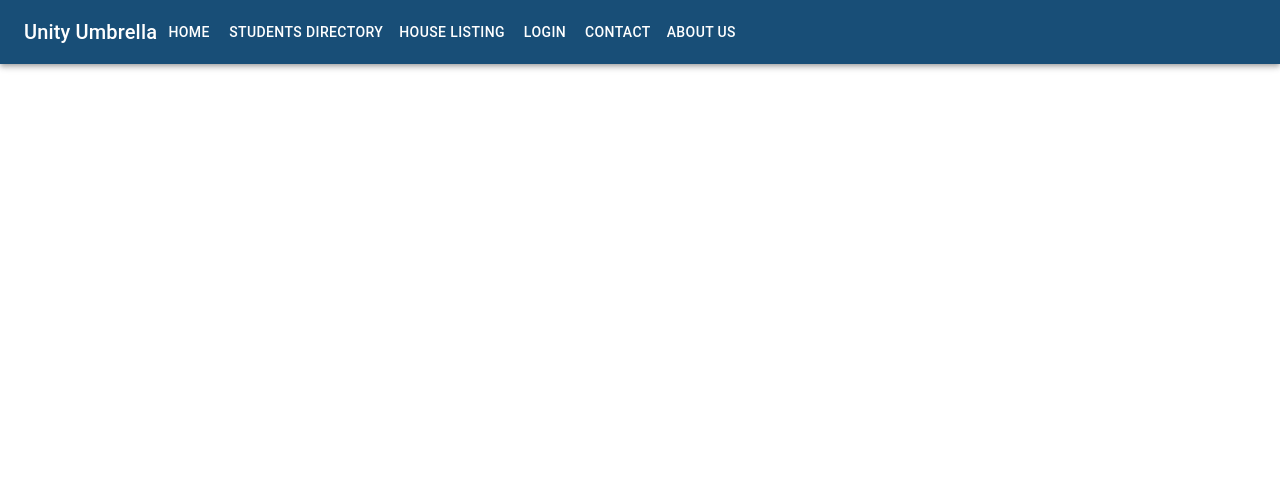
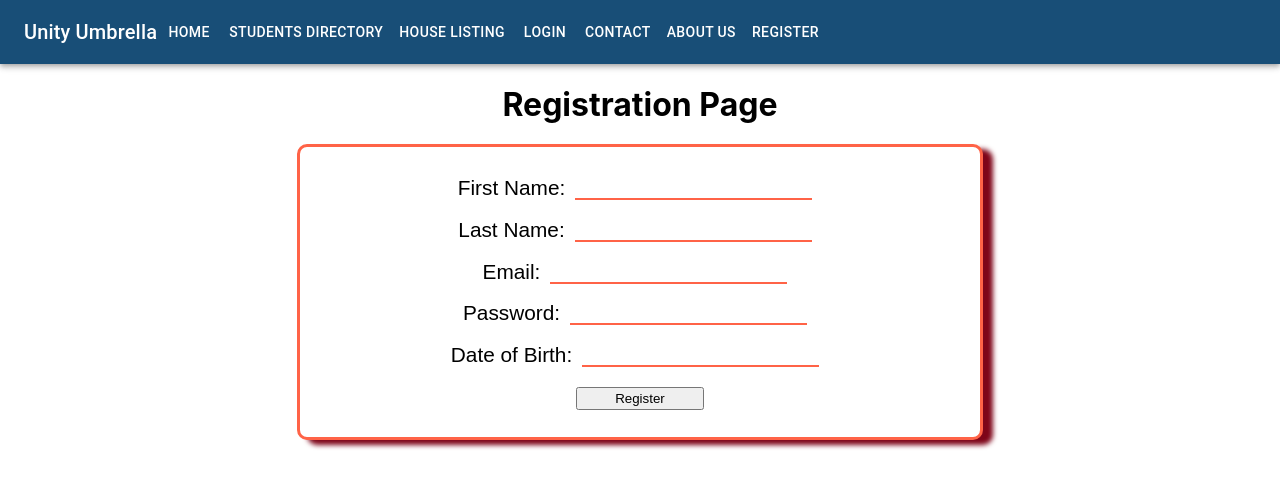
Before and after one commit to Unity-Umbrella/unity_umbrella, a React (Create React App) app: page /registration in a window 1280 px wide. Shown: the top 488 px of the page. Built offline with nearby package versions, Linux system fonts and the light colour scheme.

Commit message:
REgistration page added

```diff
--- a/package.json
+++ b/package.json
@@ -13,6 +13,7 @@
     "@types/node": "^16.18.57",
     "@types/react": "^18.2.25",
     "@types/react-dom": "^18.2.10",
+    "axios": "^1.5.1",
     "react": "^18.2.0",
     "react-dom": "^18.2.0",
     "react-router-dom": "^6.16.0",
--- a/src/App.tsx
+++ b/src/App.tsx
@@ -7,6 +7,7 @@ import Header from "./components/Header/Header";
 import StudentDirectory from "./pages/StudentDirectory/StudentDirectory";
 import HouseListing from './pages/HouseListing/HouseListing';
 import LoginPage from "./pages/Login/Login";
+import RegistrationPage from './pages/Registration/Registration';
 
 
 const theme = createTheme();
@@ -21,6 +22,8 @@ function App() {
                   <Route path="/student-directory" element={<StudentDirectory/>}/>
                   <Route path="/house-listing" element={<HouseListing/>}/>
                   <Route path="/login" element={<LoginPage/>}/>
+                  <Route path="/registration" element={<RegistrationPage/>}/>
+
                   {/* Add more routes as needed */}
               </Routes>
           </div>
--- a/src/components/Header/Header.tsx
+++ b/src/components/Header/Header.tsx
@@ -19,6 +19,7 @@ const Header: React.FC = () => {
                 <Button color="inherit" component={Link} to="/Login">Login</Button>
                 <Button color="inherit" component={Link} to="/contact-us">Contact</Button>
                 <Button color="inherit" component={Link} to="/about-us">About Us</Button>
+                <Button color="inherit" component={Link} to="/Registration">Register</Button>
             </Toolbar>
         </AppBar>
     );
--- a/src/index.css
+++ b/src/index.css
@@ -11,3 +11,50 @@ code {
   font-family: source-code-pro, Menlo, Monaco, Consolas, 'Courier New',
     monospace;
 }
+
+.form-input {
+  margin: 10px;
+  padding: 5px;
+  width: 100%;
+}
+.error {
+  color: red;
+}
+
+#reg{
+  width: 50%;
+  padding: 20px;
+  margin: 0 auto;
+  border: 3px solid tomato;
+  border-radius: 10px;
+  box-shadow: 10px 5px 5px rgb(126, 5, 25);
+  background-color: rgb(255, 255, 255);
+  text-align: center;
+  line-height: 2;
+
+}
+#txt{
+  text-align: center;
+  margin-bottom: 20px;
+}
+form {
+  font-size: 1.3rem;
+  font-family: Arial, Helvetica, sans-serif;
+  font-weight: 500;
+    color: black;
+
+
+}
+form input{
+  border: none;
+  border-bottom: 2px solid tomato;
+  background: none;
+  outline: none;
+  padding: 0 30px;
+  margin:  0 10px;
+
+}
+#submit_btn{
+  width: 20%;
+  padding: 2px 10px;
+}
--- /dev/null
+++ b/src/pages/Registration/Registration.tsx
@@ -0,0 +1,217 @@
+import React, { Component, ChangeEvent, FormEvent } from 'react';
+import Axios from 'axios';
+
+interface RegistrationPageState {
+    firstName: string;
+    lastName: string;
+    email: string;
+    password: string;
+    dob: string;
+    firstNameError: string | null;
+    lastNameError: string | null;
+    emailError: string | null;
+    passwordError: string | null;
+    dobError: string | null;
+}
+
+class RegistrationPage extends Component<{}, RegistrationPageState> {
+    constructor(props: {}) {
+        super(props);
+        this.state = {
+            firstName: '',
+            lastName: '',
+            email: '',
+            password: '',
+            dob: '',
+            firstNameError: null,
+            lastNameError: null,
+            emailError: null,
+            passwordError: null,
+            dobError: null,
+        };
+    }
+
+    handleInputChange = (event: ChangeEvent<HTMLInputElement>) => {
+        const { name, value } = event.target;
+        this.setState({ [name]: value } as Pick<RegistrationPageState, keyof RegistrationPageState>);
+        this.validateField(name, value);
+    };
+
+    validateField = (fieldName: string, value: string) => {
+        const updatedState: Partial<RegistrationPageState> = {
+            firstNameError: null,
+            lastNameError: null,
+            emailError: null,
+            passwordError: null,
+            dobError: null,
+        };
+
+        if (fieldName === 'firstName') {
+            if (value.trim() === '') {
+                updatedState.firstNameError = 'First Name is required';
+            }
+        } else if (fieldName === 'lastName') {
+            if (value.trim() === '') {
+                updatedState.lastNameError = 'Last Name is required';
+            }
+        } else if (fieldName === 'email') {
+            if (!value.match(/^[A-Z0-9._%+-]+@[A-Z0-9.-]+\.[A-Z]{2,4}$/i)) {
+                updatedState.emailError = 'Invalid email address';
+            }
+        } else if (fieldName === 'password') {
+            if (value.length < 8) {
+                updatedState.passwordError = 'Password must be at least 8 characters';
+            }
+        } else if (fieldName === 'dob') {
+            if (value.trim() === '') {
+                updatedState.dobError = 'Date of Birth is required';
+            }
+            else if (!value.match(/^\d{4}-\d{2}-\d{2}$/)) {
+                updatedState.dobError = 'Invalid Date of Birth format (YYYY-MM-DD)';
+            }
+            // You can add more specific DOB validation here if needed
+        }
+
+        this.setState((prevState) => ({
+            ...prevState,
+            ...updatedState,
+        }));
+    };
+
+    handleSubmit = async (event: FormEvent<HTMLFormElement>) => {
+        event.preventDefault();
+        const { firstName, lastName, email, password, dob } = this.state;
+
+        // Validate the fields before submitting
+        this.validateField('firstName', firstName);
+        this.validateField('lastName', lastName);
+        this.validateField('email', email);
+        this.validateField('password', password);
+        this.validateField('dob', dob);
+
+        // Check if any field is empty
+        if (
+            firstName.trim() === '' ||
+            lastName.trim() === '' ||
+            email.trim() === '' ||
+            password.trim() === '' ||
+            dob.trim() === ''
+        ) {
+            // If any field is empty, set an error message
+            this.setState({
+                firstNameError: firstName.trim() === '' ? 'First Name is required' : null,
+                lastNameError: lastName.trim() === '' ? 'Last Name is required' : null,
+                emailError: email.trim() === '' ? 'Email is required' : null,
+                passwordError: password.trim() === '' ? 'Password is required' : null,
+                dobError: dob.trim() === '' ? 'Date of Birth is required' : null,
+            });
+            return;
+        }
+
+        // Check if there are validation errors
+        if (
+            this.state.firstNameError ||
+            this.state.lastNameError ||
+            this.state.emailError ||
+            this.state.passwordError ||
+            this.state.dobError
+        ) {
+            // If there are errors, don't submit the form
+            return;
+        }
+
+        // Update the endpoint URL to match your server
+        const registrationEndpoint = 'http://localhost:3001/api/register';
+
+        try {
+            // Send a POST request to your server's registration endpoint
+            const response = await Axios.post(registrationEndpoint, {
+                firstName,
+                lastName,
+                email,
+                password,
+                dob,
+            });
+
+            // Handle the response from the server
+            if (response.status === 200) {
+                // Registration was successful, you can redirect the user or perform other actions.
+                console.log('Registration successful!');
+            } else {
+                // Handle registration errors
+                console.error('Registration failed. Please try again.');
+            }
+        } catch (error) {
+            // Handle any network or server errors
+            console.error('An error occurred while registering:', error);
+        }
+    };
+
+    render() {
+        return (
+
+         <div>
+              <h1 id='txt'>Registration Page</h1>
+            <div id='reg'>
+
+
+                <form onSubmit={this.handleSubmit}>
+                    <div>
+                        <label>First Name:</label>
+                        <input
+                            type="text"
+                            name="firstName"
+                            value={this.state.firstName}
+                            onChange={this.handleInputChange}
+                        />
+                        <div className="error">{this.state.firstNameError}</div>
+                    </div>
+                    <div>
+                        <label>Last Name:</label>
+                        <input
+                            type="text"
+                            name="lastName"
+                            value={this.state.lastName}
+                            onChange={this.handleInputChange}
+                        />
+                        <div className="error">{this.state.lastNameError}</div>
+                    </div>
+                    <div>
+                        <label>Email:</label>
+                        <input
+                            type="email"
+                            name="email"
+                            value={this.state.email}
+                            onChange={this.handleInputChange}
+                        />
+                        <div className="error">{this.state.emailError}</div>
+                    </div>
+                    <div>
+                        <label>Password:</label>
+                        <input
+                            type="password"
+                            name="password"
+                            value={this.state.password}
+                            onChange={this.handleInputChange}
+                        />
+                        <div className="error">{this.state.passwordError}</div>
+                    </div>
+                    <div>
+                        <label>Date of Birth:</label>
+                        <input
+                            type="text"
+                            name="dob"
+                            value={this.state.dob}
+                            onChange={this.handleInputChange}
+                        />
+                        <div className="error">{this.state.dobError}</div>
+                    </div>
+                    <button id="submit_btn" type="submit">Register</button>
+                </form>
+            </div>
+            </div>
+        );
+    }
+}
+
+export default RegistrationPage;
```
Also changed, not shown: 1 other file (tests, documents, lock files or other folders).
